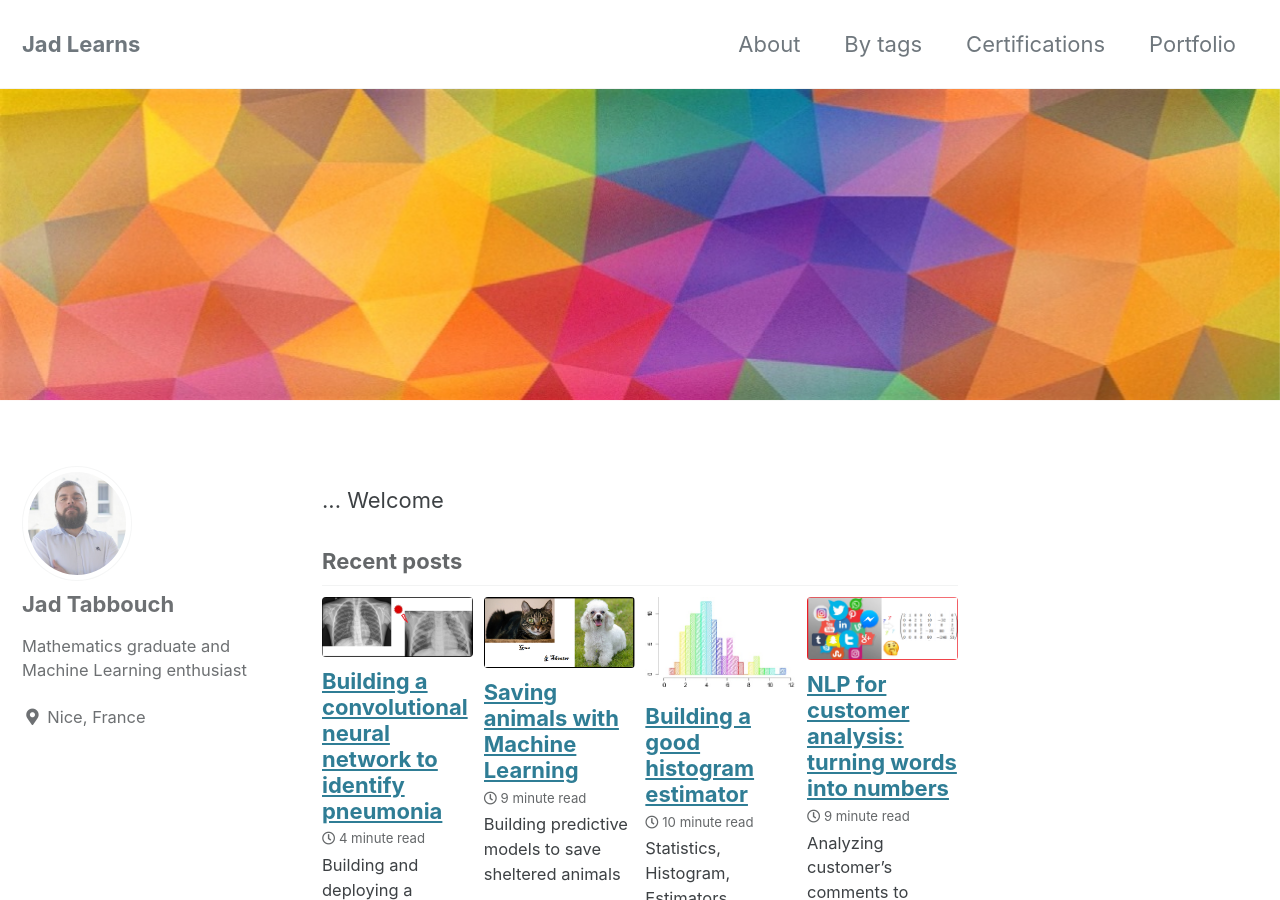
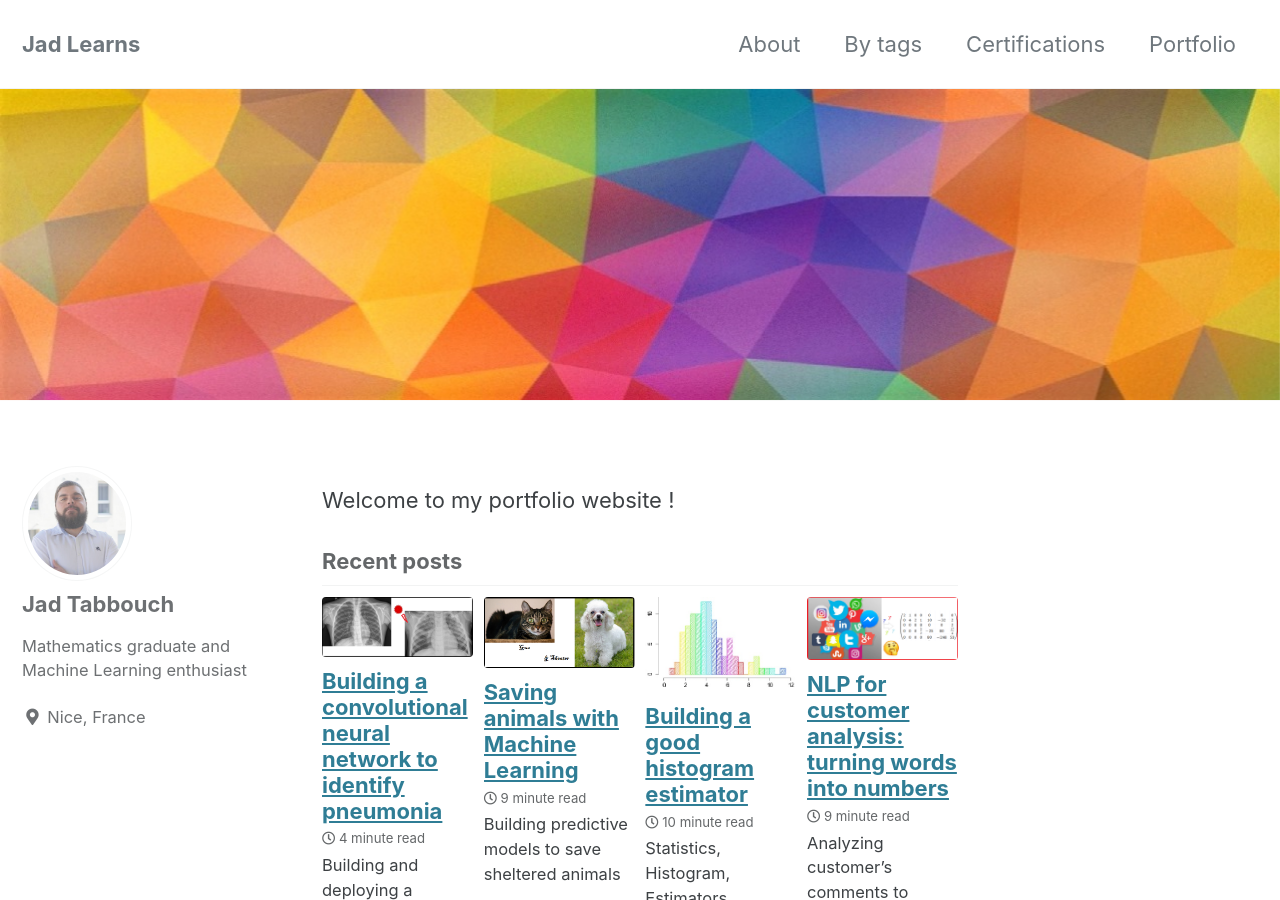
Before and after one commit to jad-tab/jad-tab.github.io, a Jekyll site: the page built from index.html, in a window 1280 px wide and 900 px high. Built offline with Jekyll 4.4.1, drawn with Linux system fonts in a browser that asks for light colours; cached includes are drawn as plain includes; the list of posts is cut into pages by our own code.

Commit message:
Update home.html

```diff
--- a/_layouts/home.html
+++ b/_layouts/home.html
@@ -2,7 +2,7 @@
 layout: archive
 ---
 <section class="page__content" itemprop="text" markdown="1">
-  ... Welcome
+  Welcome to my portfolio website !
 </section>
 
 
```
